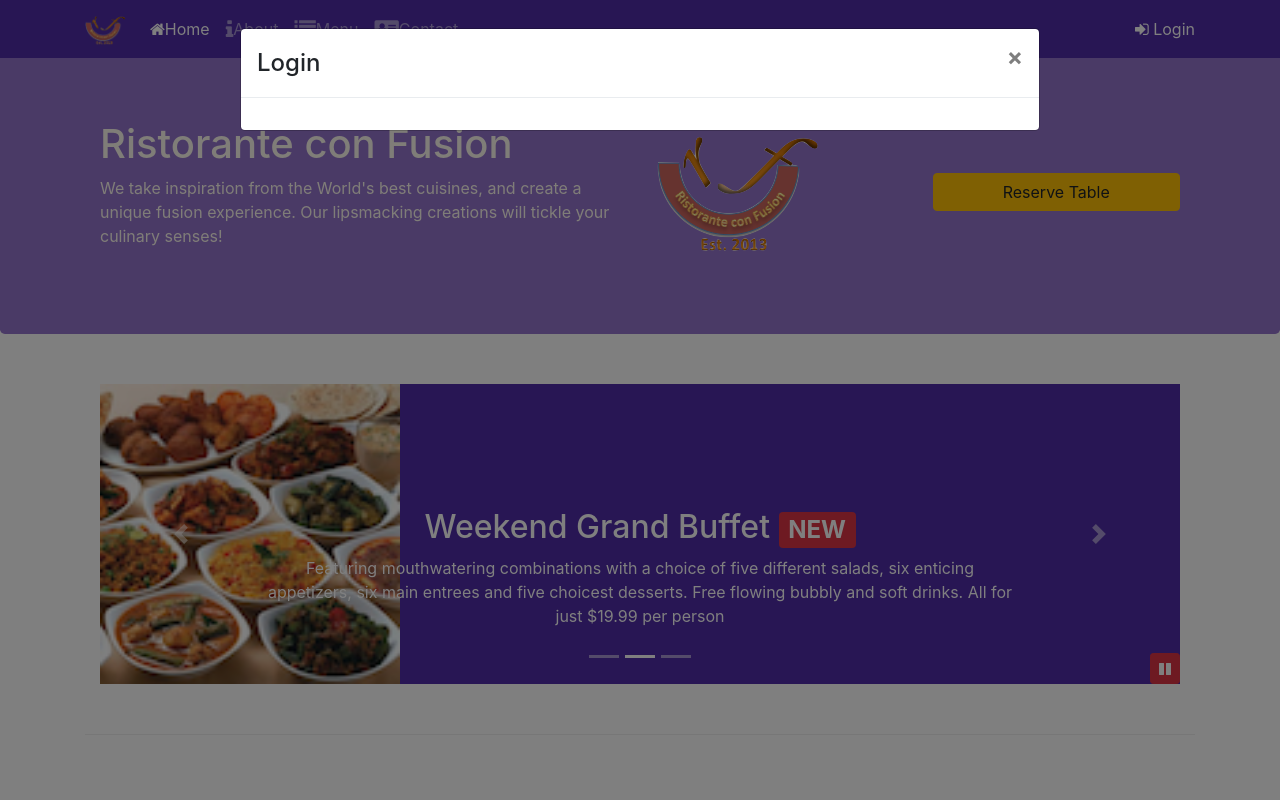
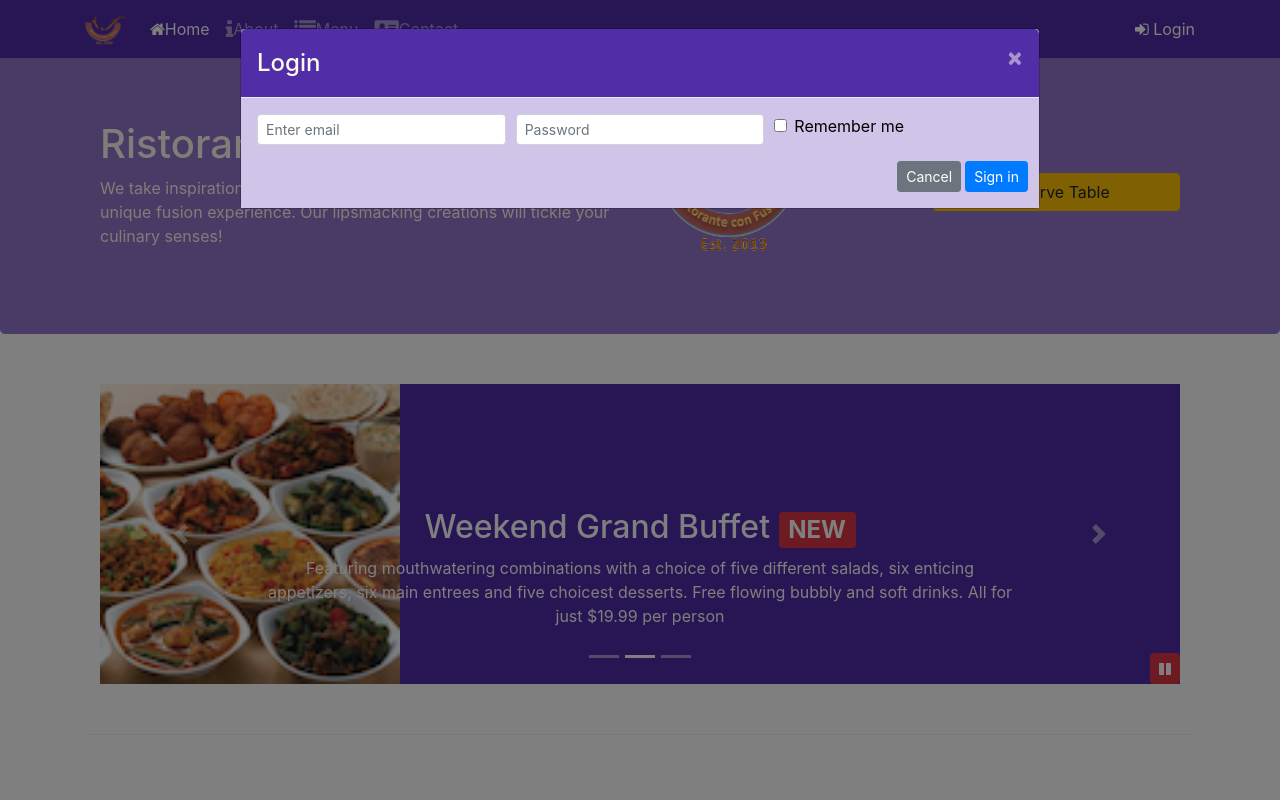
Before and after one commit to Heavytik/Fullstack_hongkong, a website: page index.html in a window 1280 px wide. Both pictures are taken after a click on the link "Login". Shown: the top 800 px of the page. Drawn offline with nearby package versions, Linux system fonts and the light colour scheme.

Commit message:
Assignment 4

```diff
--- a/css/styles.scss
+++ b/css/styles.scss
@@ -73,3 +73,20 @@ body{
     position: absolute;
     bottom: 0px;
 }
+
+.modal {
+    color: black;
+
+    .modal-header {
+        color: floralwhite;
+        background-color: $background-dark;
+
+        .close {
+            color: floralwhite;
+        }
+    }
+
+    .modal-body {
+        background-color: $background-pale;
+    }
+}
--- a/index.html
+++ b/index.html
@@ -45,7 +45,8 @@
 
                 </ul>
                 <span class="navbar-text">
-                    <a data-toggle="modal" data-target="#loginModal">
+                        <!-- data-toggle="modal" data-target="#loginModal" -->
+                    <a id="loginLink" href="#">
                         <span class="fa fa-sign-in"></span> Login
                     </a>
                 </span>
@@ -63,7 +64,29 @@
                     </button>
                 </div>
                 <div class="modal-body">
-
+                    <form>
+                        <div class="form-row">
+                            <div class="form-group col-sm-4">
+                                <label class="sr-only" for="exampleInputEmail3">Email address</label>
+                                <input type="email" class="form-control form-control-sm mr-1" id="exampleInputEmail3" placeholder="Enter email">
+                            </div>
+                            <div class="form-group col-sm-4">
+                                <label class="sr-only" for="exampleInputPassword3">Password</label>
+                                <input type="password" class="form-control form-control-sm mr-1" id="exampleInputPassword3" placeholder="Password">
+                            </div>
+                            <div class="col-sm-auto">
+                                <div class="form-check">
+                                    <input class="form-check-input" type="checkbox">
+                                    <label class="form-check-label"> Remember me
+                                    </label>
+                                </div>
+                            </div>
+                        </div>
+                        <div class="form-row">
+                            <button type="button" class="btn btn-secondary btn-sm ml-auto" data-dismiss="modal">Cancel</button>
+                            <button type="submit" class="btn btn-primary btn-sm ml-1">Sign in</button>
+                        </div>
+                    </form>
                 </div>
             </div>
         </div>
@@ -81,7 +104,8 @@
                     <img src="img/logo.png" class="img-fluid">
                 </div>
                 <div class="col-12 col-sm-3 align-self-center">
-                    <button type="button" class="btn btn-warning btn-block" data-toggle="modal" data-target="#reserveModal">
+                    <!-- data-toggle="modal" data-target="#reserveModal" -->
+                    <button id="reserveButton" type="button" class="btn btn-warning btn-block">
                         Reserve Table
                     </button>
                 </div>
@@ -375,6 +399,17 @@
             });
         });
     </script>
+    <!-- Scripts for modal triggering -->
+    <script>
+        $(document).ready(function modalClicks() {
+            $('#loginLink').click(function openLoginModal() {
+                $('#loginModal').modal('show')
+            })
+            $('#reserveButton').click(function openReserveModal() {
+                $('#reserveModal').modal('show')
+            })
+        })
+    </script>
 </body>
 
 </html>
```
Also changed, not shown: css/styles.css.
